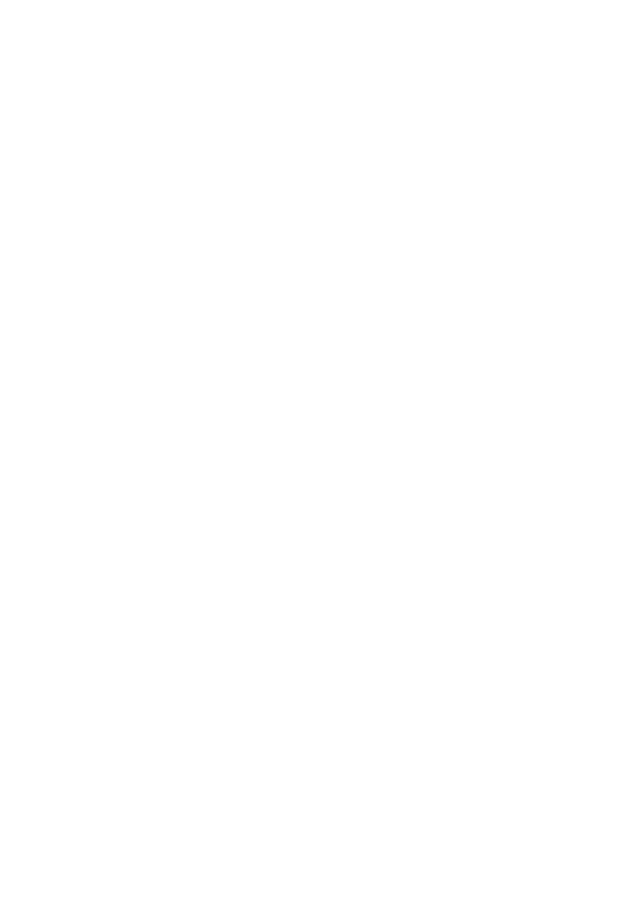
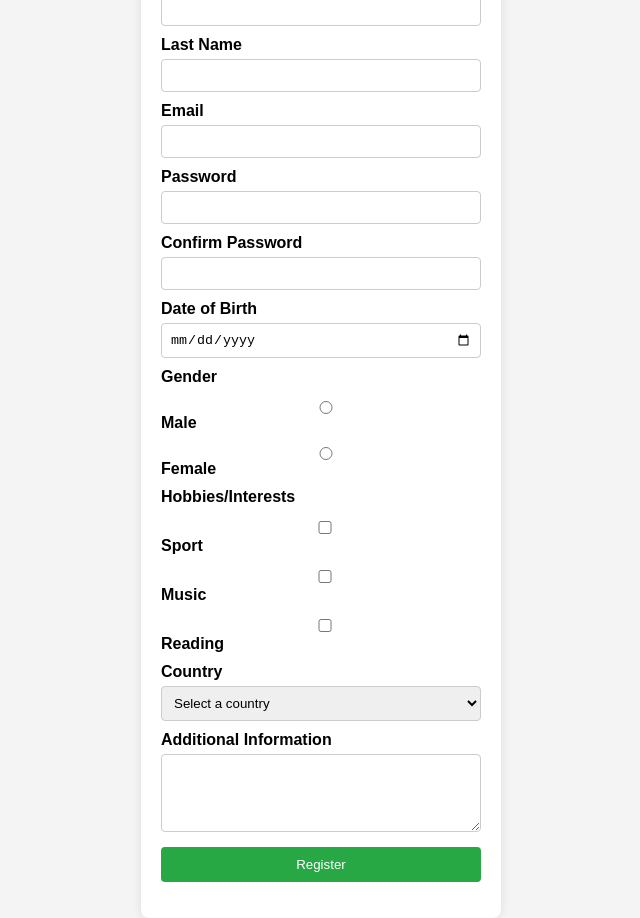
Before and after one commit to Azamat313/4-23, a plain HTML site: page index.html in a window 1280 px wide. Shown: the whole page, without its empty margins (319-959 px from the left). Before the commit the page ends 800 px from the top, so only its background shows below. Drawn offline with Linux system fonts and the light colour scheme.

Commit message:
index.html

```diff
--- a/index.html
+++ b/index.html
@@ -3,5 +3,54 @@
     <meta charset="utf-8">
     <meta name="viewport" content="width=device-width, initial-scale=1.0">
     <title>Registration Form</title>
+    <link rel="stylesheet" href="style.css">
 </head>
+<body>
+    <div class="container">
+        <h2>Registration</h2>
+        <form action="#" method="POST">
+            <label for="first-name">First Name</label>
+            <input type="text" id="first-name" name="first-name" required>
+
+            <label for="last-name">Last Name</label>
+            <input type="text" id="last-name" name="last-name" required>
+
+            <label for="email">Email</label>
+            <input type="email" id="email" name="email" required>
+
+            <label for="password">Password</label>
+            <input type="password" id="password" name="password" required minlength="6">
+
+            <label for="confirm-password">Confirm Password</label>
+            <input type="password" id="confirm-password" name="confirm-password" required>
+
+            <label for="dob">Date of Birth</label>
+            <input type="date" id="dob" name="dob" required>
+
+            <label>Gender</label>
+            <label><input type="radio" name="gender" value="male" required> Male</label>
+            <label><input type="radio" name="gender" value="female" required> Female</label>
+
+            <label>Hobbies/Interests</label>
+            <div class="checkbox-group">
+                <label><input type="checkbox" name="hobbies" value="sport"> Sport</label>
+                <label><input type="checkbox" name="hobbies" value="music"> Music</label>
+                <label><input type="checkbox" name="hobbies" value="reading"> Reading</label>
+            </div>
+
+            <label for="country">Country</label>
+            <select id="country" name="country" required>
+                <option value="">Select a country</option>
+                <option value="russia">Russia</option>
+                <option value="usa">USA</option>
+                <option value="germany">Germany</option>
+            </select>
+
+            <label for="comments">Additional Information</label>
+            <textarea id="comments" name="comments" rows="4"></textarea>
+
+            <button type="submit">Register</button>
+        </form>
+    </div>
+</body>
 </html>
```
